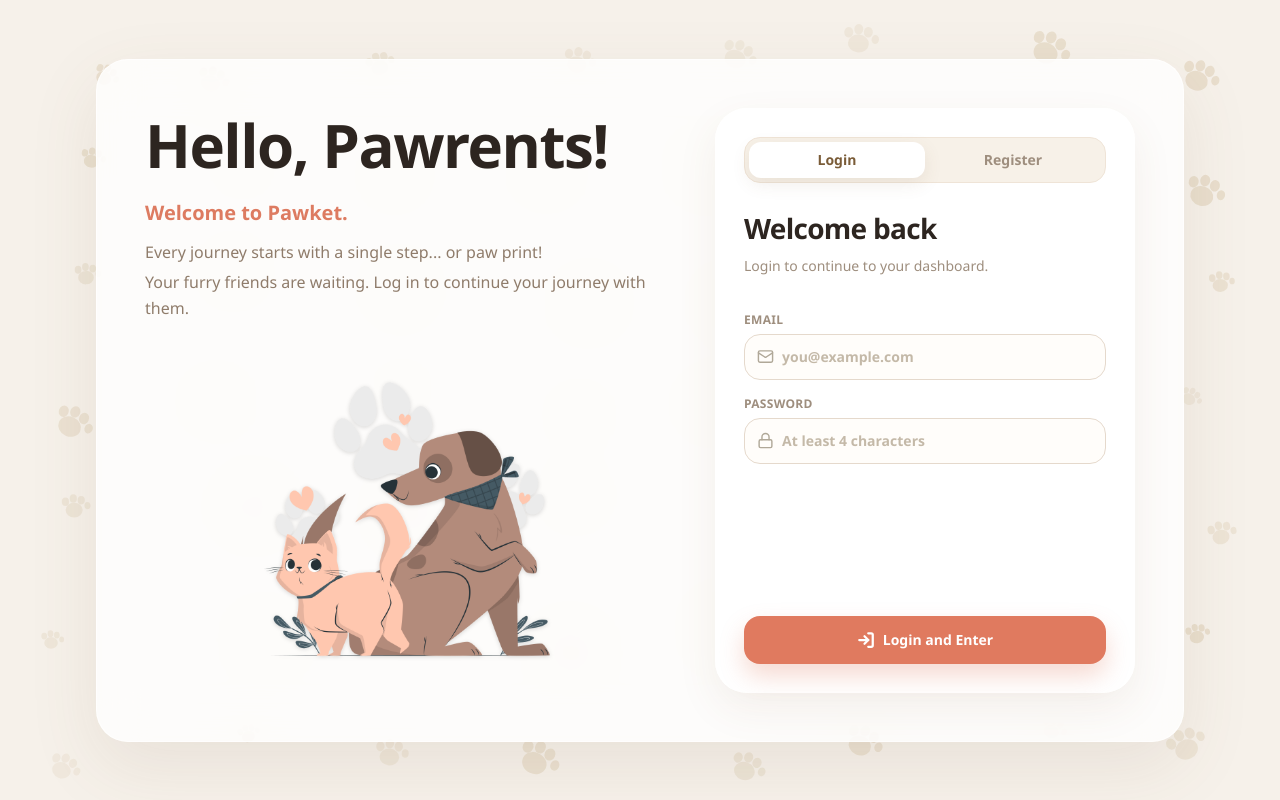
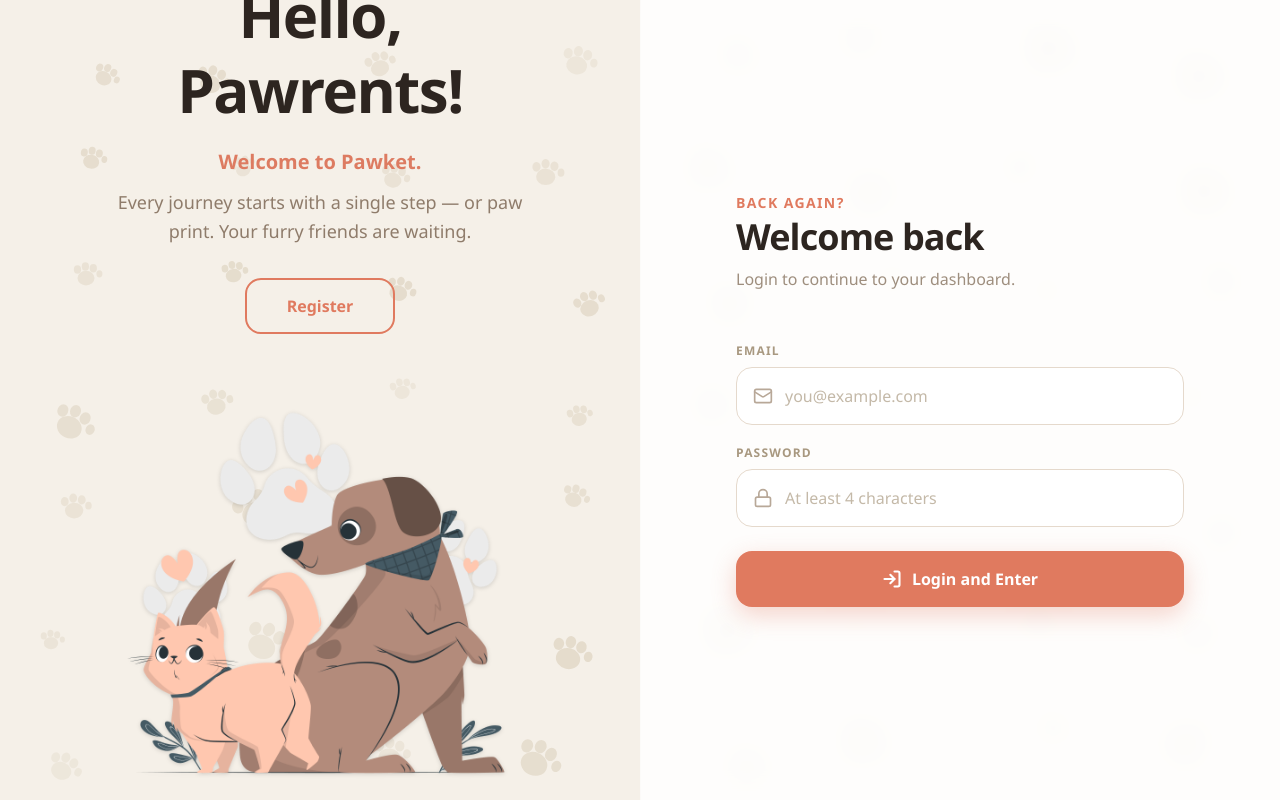
Before and after one commit to arindasr/pawket, a React (Vite) app: page / in a window 1280 px wide. Built offline with nearby package versions, Linux system fonts and the light colour scheme.

Commit message:
update auth ui

```diff
--- a/package.json
+++ b/package.json
@@ -10,11 +10,11 @@
     "preview": "vite preview"
   },
   "dependencies": {
-    "@tailwindcss/vite": "^4.3.1",
+    "@tailwindcss/vite": "^4.3.3",
     "lucide-react": "^1.18.0",
     "react": "^19.2.6",
     "react-dom": "^19.2.6",
-    "tailwindcss": "^4.3.1"
+    "tailwindcss": "^4.3.3"
   },
   "devDependencies": {
     "@eslint/js": "^10.0.1",
--- a/src/components/AuthPage.jsx
+++ b/src/components/AuthPage.jsx
@@ -23,81 +23,156 @@ function PawDecor({ size = 48, className = "" }) {
   );
 }
 
-// ── Illustration: cat + dog using image ──
-function PetIllustration() {
-  return (
-    <div className="flex justify-center items-center">
-      <img
-        src={petImage}
-        alt="A cat and dog playing together"
-        className="w-full max-w-85 drop-shadow-sm"
-        loading="lazy"
-      />
-    </div>
-  );
-}
-
-// ── Generate evenly distributed paw prints for desktop/tablet ──
+// ── Generate paw positions ──
 const generatePawPositions = () => {
   const positions = [];
   const cols = 8;
   const rows = 7;
-  const total = cols * rows;
-
-  for (let i = 0; i < total; i++) {
+  for (let i = 0; i < cols * rows; i++) {
     const col = i % cols;
     const row = Math.floor(i / cols);
-
     const offsetX = (Math.random() - 0.5) * 0.4;
     const offsetY = (Math.random() - 0.5) * 0.4;
-
-    let top = ((row + 0.5) / rows + offsetY / rows) * 100;
-    let left = ((col + 0.5) / cols + offsetX / cols) * 100;
-
-    top = Math.max(3, Math.min(97, top));
-    left = Math.max(3, Math.min(97, left));
-
     positions.push({
-      size: 30 + Math.floor(Math.random() * 28),
-      top,
-      left,
+      size: 32 + Math.floor(Math.random() * 32),
+      top: Math.max(3, Math.min(97, ((row + 0.5) / rows + offsetY / rows) * 100)),
+      left: Math.max(3, Math.min(97, ((col + 0.5) / cols + offsetX / cols) * 100)),
       rotate: `${(Math.random() - 0.5) * 60}deg`,
-      opacity: 0.2 + Math.random() * 0.25,
+      opacity: 0.15 + Math.random() * 0.2,
     });
   }
-
   return positions;
 };
 
-// ── Get or generate paw positions (permanent via localStorage) ──
 const getPawPositions = () => {
-  const STORAGE_KEY = "pawket_paw_positions_desktop";
-
-  if (typeof window !== "undefined") {
-    const saved = localStorage.getItem(STORAGE_KEY);
-    if (saved) {
-      try {
-        return JSON.parse(saved);
-      } catch {
-        // kalau corrupt, generate ulang
-      }
-    }
-  }
-
-  const positions = generatePawPositions();
-
+  const KEY = "pawket_paw_positions_desktop";
   if (typeof window !== "undefined") {
     try {
-      localStorage.setItem(STORAGE_KEY, JSON.stringify(positions));
-    } catch {
-      // ignore
-    }
+      const saved = localStorage.getItem(KEY);
+      if (saved) return JSON.parse(saved);
+    } catch { /* ignore */ }
   }
-
+  const positions = generatePawPositions();
+  try { localStorage.setItem(KEY, JSON.stringify(positions)); } catch { /* ignore */ }
   return positions;
 };
 
 const INITIAL_PAW_POSITIONS = getPawPositions();
+
+// ── Reusable input field ──
+function InputField({ icon: Icon, children }) {
+  return (
+    <span className="flex items-center gap-3 rounded-2xl border border-[#e5d9cc] bg-white px-4 py-4 transition-all duration-200 focus-within:border-[#d3b08c] focus-within:ring-2 focus-within:ring-[#d3b08c]/20">
+      <Icon size={20} className="shrink-0 text-[#b8a898]" />
+      {children}
+    </span>
+  );
+}
+
+// ── Reusable form JSX (used in both desktop & mobile) ──
+function AuthForm({ isRegister, name, setName, email, setEmail, password, setPassword, onSubmit, onSwitch }) {
+  return (
+    <div className="w-full max-w-md">
+      {/* Heading */}
+      <div className="mb-8">
+        <p className="mb-1 text-sm font-bold uppercase tracking-widest text-[#e07a5f]">
+          {isRegister ? "New here?" : "Back again?"}
+        </p>
+        <h2 className="text-4xl font-black tracking-tight text-[#2d2520]">
+          {isRegister ? "Create account" : "Welcome back"}
+        </h2>
+        <p className="mt-2.5 text-base font-medium text-[#9e8e7e]">
+          {isRegister
+            ? "Register to open your Pawket dashboard."
+            : "Login to continue to your dashboard."}
+        </p>
+      </div>
+
+      {/* Form */}
+      <form onSubmit={onSubmit} className="flex flex-col gap-5">
+        {/* Name — animated show/hide */}
+        <div
+          className={`grid overflow-hidden transition-all duration-300 ease-out ${
+            isRegister ? "grid-rows-[1fr] opacity-100" : "grid-rows-[0fr] opacity-0"
+          }`}
+          aria-hidden={!isRegister}
+        >
+          <div className="min-h-0">
+            <label className="block pb-0.5">
+              <span className="mb-2 block text-xs font-bold uppercase tracking-widest text-[#a89880]">
+                Name
+              </span>
+              <InputField icon={UserRound}>
+                <input
+                  value={name}
+                  onChange={(e) => setName(e.target.value)}
+                  placeholder="Your name"
+                  disabled={!isRegister}
+                  className="min-w-0 flex-1 bg-transparent text-base font-medium text-[#3d3530] outline-none placeholder:text-[#c4b9a8] disabled:cursor-default"
+                />
+              </InputField>
+            </label>
+          </div>
+        </div>
+
+        <label className="block">
+          <span className="mb-2 block text-xs font-bold uppercase tracking-widest text-[#a89880]">
+            Email
+          </span>
+          <InputField icon={Mail}>
+            <input
+              type="email"
+              required
+              value={email}
+              onChange={(e) => setEmail(e.target.value)}
+              placeholder="you@example.com"
+              className="min-w-0 flex-1 bg-transparent text-base font-medium text-[#3d3530] outline-none placeholder:text-[#c4b9a8]"
+            />
+          </InputField>
+        </label>
+
+        <label className="block">
+          <span className="mb-2 block text-xs font-bold uppercase tracking-widest text-[#a89880]">
+            Password
+          </span>
+          <InputField icon={Lock}>
+            <input
+              type="password"
+              required
+              minLength={4}
+              value={password}
+              onChange={(e) => setPassword(e.target.value)}
+              placeholder="At least 4 characters"
+              className="min-w-0 flex-1 bg-transparent text-base font-medium text-[#3d3530] outline-none placeholder:text-[#c4b9a8]"
+            />
+          </InputField>
+        </label>
+
+        <button
+          type="submit"
+          className="mt-1 flex w-full items-center justify-center gap-2.5 rounded-2xl bg-[#e07a5f] py-4 text-base font-black text-white shadow-[0_8px_24px_rgba(224,122,95,0.32)] transition-all duration-200 hover:bg-[#d56f55] hover:shadow-[0_12px_28px_rgba(224,122,95,0.38)] active:scale-[0.98]"
+        >
+          {isRegister ? <UserPlus size={20} strokeWidth={2.5} /> : <LogIn size={20} strokeWidth={2.5} />}
+          {isRegister ? "Register and Enter" : "Login and Enter"}
+        </button>
+      </form>
+
+      {/* Mobile switch link */}
+      {onSwitch && (
+        <p className="mt-7 text-center text-sm font-medium text-[#9e8e7e]">
+          {isRegister ? "Already have an account? " : "Don't have an account? "}
+          <button
+            type="button"
+            onClick={onSwitch}
+            className="font-bold text-[#e07a5f] hover:underline"
+          >
+            {isRegister ? "Login" : "Register"}
+          </button>
+        </p>
+      )}
+    </div>
+  );
+}
 
 // ─────────────────────────────────────────────────────────
 export default function AuthPage({ onAuth }) {
@@ -106,7 +181,6 @@ export default function AuthPage({ onAuth }) {
   const [email, setEmail] = useState("");
   const [password, setPassword] = useState("");
 
-  const pawPositions = INITIAL_PAW_POSITIONS;
   const isRegister = mode === "register";
 
   function handleSubmit(e) {
@@ -121,16 +195,24 @@ export default function AuthPage({ onAuth }) {
     });
   }
 
+  function switchMode() {
+    setMode(isRegister ? "login" : "register");
+  }
+
+  // login    → hero left (0%),  form right (50%)
+  // register → form left (0%),  hero right (50%)
+  const heroLeft = isRegister ? "50%" : "0%";
+  const formLeft = isRegister ? "0%"  : "50%";
+
   return (
-    <div className="relative min-h-dvh overflow-hidden bg-[#f6f1ea]">
-      <div
-        className="pointer-events-none absolute inset-0 hidden overflow-visible md:block"
-        aria-hidden="true"
-      >
-        {pawPositions.map((p, i) => (
+    <div className="relative min-h-dvh overflow-hidden bg-[#f5f0e8]">
+
+      {/* Paw background — only visible behind hero panel */}
+      <div className="pointer-events-none absolute inset-0 hidden md:block" aria-hidden="true">
+        {INITIAL_PAW_POSITIONS.map((p, i) => (
           <div
-            key={`paw-${i}`}
-            className="absolute text-[#d9c8aa]"
+            key={i}
+            className="absolute text-[#c8b89a]"
             style={{
               top: `${p.top}%`,
               left: `${p.left}%`,
@@ -143,153 +225,92 @@ export default function AuthPage({ onAuth }) {
         ))}
       </div>
 
-      <div className="relative z-10 mx-auto flex min-h-dvh w-full max-w-6xl items-center justify-center px-5 py-8 sm:px-6 md:px-8 md:py-10">
-        <div className="grid w-full max-w-md gap-0 md:max-w-6xl md:grid-cols-[1fr_420px] md:gap-8 md:rounded-4xl md:border md:border-white/70 md:bg-white/78 md:p-8 md:shadow-[0_24px_70px_rgba(122,92,56,0.10)] md:backdrop-blur-xl lg:gap-10 lg:p-12">
-          <div className="relative hidden flex-col justify-center text-center md:flex md:text-left">
-            <h1 className="text-4xl font-black leading-tight tracking-tight text-[#2d2520] sm:text-5xl lg:text-6xl">
-              Hello, Pawrents!
-            </h1>
+      {/* ── Desktop: sliding panels ── */}
+      <div className="relative hidden min-h-dvh w-full md:block">
 
-            <p className="mx-auto mt-4 max-w-xl text-lg font-semibold text-[#dd7b61] sm:text-xl md:mx-0">
-              Welcome to Pawket.
-            </p>
+        {/* Hero panel */}
+        <div
+          className="absolute top-0 h-full w-1/2 transition-[left] duration-700 ease-in-out"
+          style={{ left: heroLeft }}
+        >
+          <div className="flex h-full flex-col items-center justify-center px-12 py-16 lg:px-20">
+            <div className="flex w-full max-w-md flex-col items-center text-center">
+              <h1 className="text-5xl font-black leading-tight tracking-tight text-[#2d2520] lg:text-6xl">
+                {isRegister ? (
+                  <>Already have<br />an account?</>
+                ) : (
+                  <>Hello,<br />Pawrents!</>
+                )}
+              </h1>
 
-            <p className="mx-auto mt-3 max-w-xl text-sm font-medium leading-relaxed text-[#8f7c6b] sm:text-base md:mx-0">
-              Every journey starts with a single step... or paw print!
-            </p>
+              <p className="mt-5 text-xl font-bold text-[#dd7b61]">
+                {isRegister ? "Welcome back." : "Welcome to Pawket."}
+              </p>
 
-            <p className="mx-auto mt-1 max-w-xl text-sm font-medium leading-relaxed text-[#8f7c6b] sm:text-base md:mx-0">
-              Your furry friends are waiting. Log in to continue your journey
-              with them.
-            </p>
+              <p className="mt-3 text-base font-medium leading-relaxed text-[#8f7c6b] lg:text-lg">
+                {isRegister
+                  ? "Log back in and continue your journey with your furry friends."
+                  : "Every journey starts with a single step — or paw print. Your furry friends are waiting."}
+              </p>
 
-            <div className="mt-8 hidden md:block">
-              <PetIllustration />
+              <button
+                type="button"
+                onClick={switchMode}
+                className="mt-8 rounded-2xl border-2 border-[#e07a5f] px-10 py-3.5 text-base font-black text-[#e07a5f] transition-all duration-200 hover:bg-[#e07a5f] hover:text-white active:scale-[0.98]"
+              >
+                {isRegister ? "Login" : "Register"}
+              </button>
+
+              <div className="mt-10 w-full">
+                <img
+                  src={petImage}
+                  alt="A cat and dog playing together"
+                  className="w-full drop-shadow-sm"
+                  loading="lazy"
+                />
+              </div>
             </div>
           </div>
+        </div>
 
-          <div className="relative mx-auto flex w-full max-w-md flex-col md:rounded-4xl md:border md:border-white/85 md:bg-white/88 md:p-7 md:shadow-[0_16px_40px_rgba(122,92,56,0.08)] md:backdrop-blur-sm">
-            <div className="mb-6 flex justify-center md:hidden">
-              <img
-                src={petImage}
-                alt="A cat and dog playing together"
-                className="h-28 w-auto drop-shadow-sm"
-                loading="lazy"
-              />
-            </div>
+        {/* Divider */}
+        <div className="absolute top-0 h-full w-px bg-[#e0d5c8]" style={{ left: "50%" }} />
 
-            <div className="relative mb-7 grid grid-cols-2 rounded-full border border-[#efe4d7] bg-white/70 p-1 shadow-[0_10px_26px_rgba(122,92,56,0.08)] md:mb-6 md:rounded-2xl md:bg-[#f7f1e8] md:shadow-none">
-              <span
-                className="absolute bottom-1 left-1 top-1 rounded-full bg-white shadow-[0_6px_18px_rgba(122,92,56,0.10)] transition-all duration-300 ease-out md:rounded-xl"
-                style={{
-                  width: "calc(50% - 0.25rem)",
-                  transform: isRegister
-                    ? "translateX(calc(100% + 0.25rem))"
-                    : "translateX(0)",
-                }}
-              />
-              <button
-                type="button"
-                onClick={() => setMode("login")}
-                className={`relative z-10 rounded-full px-3 py-2.5 text-sm font-extrabold transition-all duration-300 ease-out md:rounded-xl md:py-2 ${!isRegister ? "text-[#7a5c38]" : "text-[#9e8e7e] hover:text-[#7a5c38]"}`}
-              >
-                Login
-              </button>
-              <button
-                type="button"
-                onClick={() => setMode("register")}
-                className={`relative z-10 rounded-full px-3 py-2.5 text-sm font-extrabold transition-all duration-300 ease-out md:rounded-xl md:py-2 ${isRegister ? "text-[#7a5c38]" : "text-[#9e8e7e] hover:text-[#7a5c38]"}`}
-              >
-                Register
-              </button>
-            </div>
-
-            <div className="mb-6 text-center transition-all duration-300 ease-out md:mb-5 md:text-left">
-              <h2 className="text-[1.7rem] font-black tracking-tight text-[#2d2520] sm:text-[1.75rem]">
-                {isRegister ? "Create account" : "Welcome back"}
-              </h2>
-              <p className="mx-auto mt-1.5 max-w-72 text-sm font-medium leading-relaxed text-[#9e8e7e] transition-all duration-300 ease-out md:mx-0 md:max-w-none md:leading-normal">
-                {isRegister
-                  ? "Register to open your Pawket dashboard."
-                  : "Login to continue to your dashboard."}
-              </p>
-            </div>
-
-            <form onSubmit={handleSubmit} className="flex flex-1 flex-col">
-              <div className="flex-1 space-y-4">
-                <div
-                  className={`grid overflow-hidden transition-all duration-300 ease-out ${isRegister ? "grid-rows-[1fr] opacity-100" : "grid-rows-[0fr] opacity-0"}`}
-                  aria-hidden={!isRegister}
-                >
-                  <div className="min-h-0">
-                    <label className="block pb-0.5">
-                      <span className="mb-1.5 block text-xs font-bold uppercase tracking-wide text-[#9e8e7e]">
-                        Name
-                      </span>
-                      <span className="flex items-center gap-2 rounded-xl border border-[#e5d9cc] bg-white/82 px-3.5 py-3.5 shadow-[0_8px_20px_rgba(122,92,56,0.05)] transition-all duration-300 ease-out focus-within:border-[#d3b08c] focus-within:bg-white md:rounded-2xl md:bg-[#fffdfa] md:px-3 md:py-3 md:shadow-none">
-                        <UserRound size={17} className="text-[#b0a898]" />
-                        <input
-                          value={name}
-                          onChange={(e) => setName(e.target.value)}
-                          placeholder="Your name"
-                          disabled={!isRegister}
-                          className="min-w-0 flex-1 bg-transparent text-sm font-semibold text-[#3d3530] outline-none placeholder:text-[#c4b9a8] disabled:cursor-default"
-                        />
-                      </span>
-                    </label>
-                  </div>
-                </div>
-
-                <label className="block">
-                  <span className="mb-1.5 block text-xs font-bold uppercase tracking-wide text-[#9e8e7e]">
-                    Email
-                  </span>
-                  <span className="flex items-center gap-2 rounded-xl border border-[#e5d9cc] bg-white/82 px-3.5 py-3.5 shadow-[0_8px_20px_rgba(122,92,56,0.05)] transition-all duration-300 ease-out focus-within:border-[#d3b08c] focus-within:bg-white md:rounded-2xl md:bg-[#fffdfa] md:px-3 md:py-3 md:shadow-none">
-                    <Mail size={17} className="text-[#b0a898]" />
-                    <input
-                      type="email"
-                      required
-                      value={email}
-                      onChange={(e) => setEmail(e.target.value)}
-                      placeholder="you@example.com"
-                      className="min-w-0 flex-1 bg-transparent text-sm font-semibold text-[#3d3530] outline-none placeholder:text-[#c4b9a8]"
-                    />
-                  </span>
-                </label>
-
-                <label className="block">
-                  <span className="mb-1.5 block text-xs font-bold uppercase tracking-wide text-[#9e8e7e]">
-                    Password
-                  </span>
-                  <span className="flex items-center gap-2 rounded-xl border border-[#e5d9cc] bg-white/82 px-3.5 py-3.5 shadow-[0_8px_20px_rgba(122,92,56,0.05)] transition-all duration-300 ease-out focus-within:border-[#d3b08c] focus-within:bg-white md:rounded-2xl md:bg-[#fffdfa] md:px-3 md:py-3 md:shadow-none">
-                    <Lock size={17} className="text-[#b0a898]" />
-                    <input
-                      type="password"
-                      required
-                      minLength={4}
-                      value={password}
-                      onChange={(e) => setPassword(e.target.value)}
-                      placeholder="At least 4 characters"
-                      className="min-w-0 flex-1 bg-transparent text-sm font-semibold text-[#3d3530] outline-none placeholder:text-[#c4b9a8]"
-                    />
-                  </span>
-                </label>
-              </div>
-
-              <button
-                type="submit"
-                className="mt-6 flex w-full items-center justify-center gap-2 rounded-xl bg-[#e07a5f] px-5 py-3.5 text-sm font-black text-white shadow-[0_12px_24px_rgba(224,122,95,0.28)] transition-all duration-300 ease-out hover:bg-[#d56f55] hover:shadow-[0_16px_28px_rgba(224,122,95,0.34)] active:scale-[0.985] md:mt-5 md:rounded-2xl"
-              >
-                {isRegister ? (
-                  <UserPlus size={18} strokeWidth={3} />
-                ) : (
-                  <LogIn size={18} strokeWidth={3} />
-                )}
-                {isRegister ? "Register and Enter" : "Login and Enter"}
-              </button>
-            </form>
+        {/* Form panel */}
+        <div
+          className="absolute top-0 h-full w-1/2 bg-white/85 backdrop-blur-md transition-[left] duration-700 ease-in-out"
+          style={{ left: formLeft }}
+        >
+          <div className="flex h-full flex-col items-center justify-center px-12 py-16 lg:px-20">
+            <AuthForm
+              isRegister={isRegister}
+              name={name} setName={setName}
+              email={email} setEmail={setEmail}
+              password={password} setPassword={setPassword}
+              onSubmit={handleSubmit}
+            />
           </div>
         </div>
+      </div>
+
+      {/* ── Mobile: stacked layout ── */}
+      <div className="flex min-h-dvh flex-col items-center justify-center px-5 py-12 md:hidden">
+        <div className="mb-8">
+          <img
+            src={petImage}
+            alt="A cat and dog playing together"
+            className="h-36 w-auto drop-shadow-sm"
+            loading="lazy"
+          />
+        </div>
+        <AuthForm
+          isRegister={isRegister}
+          name={name} setName={setName}
+          email={email} setEmail={setEmail}
+          password={password} setPassword={setPassword}
+          onSubmit={handleSubmit}
+          onSwitch={switchMode}
+        />
       </div>
     </div>
   );
```
Also changed, not shown: 1 other file (tests, documents, lock files or other folders).
